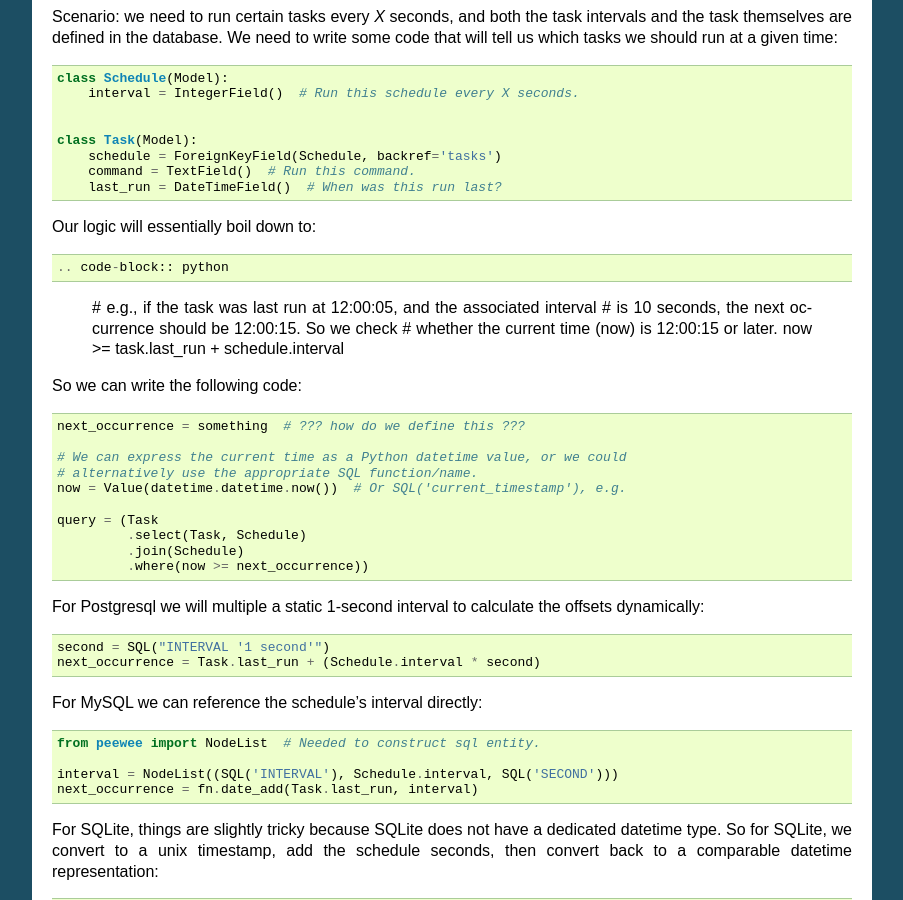
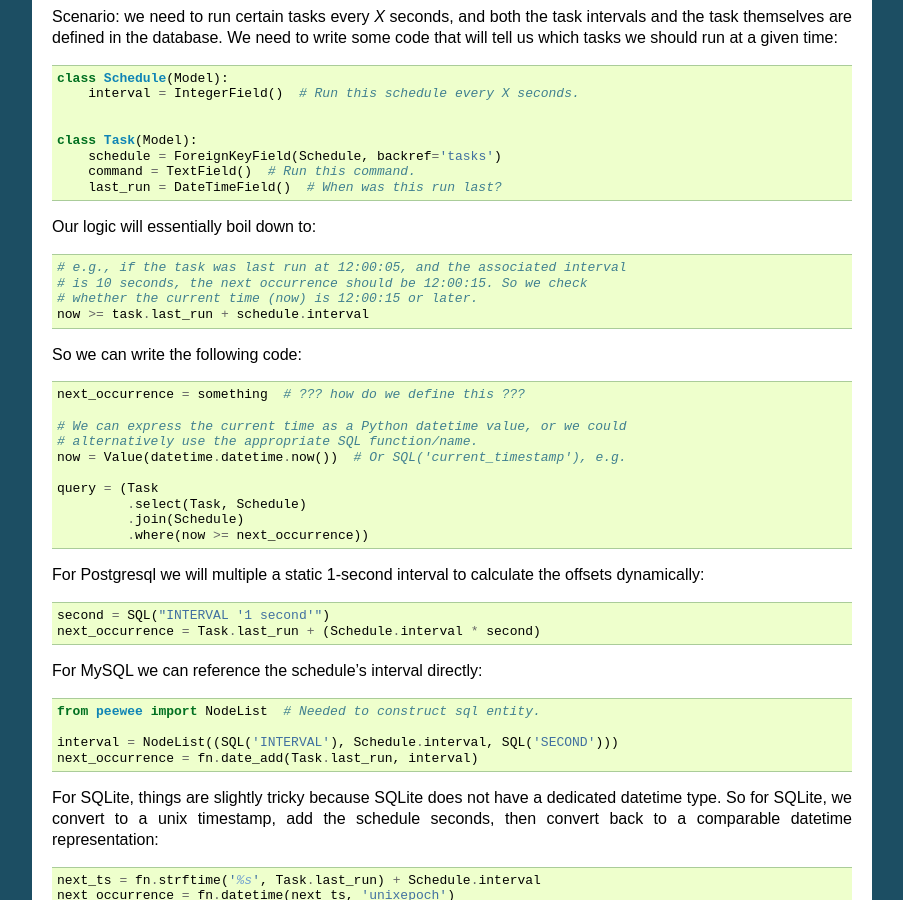
Before and after one commit to coleifer/peewee, a Sphinx documentation site: the page built from docs/peewee/hacks.rst, in a window 1280 px wide and 900 px high, scrolled down 6635 px. Shown: the whole window, without its empty margins (198-1101 px from the left). Built offline with Sphinx 7.4.7, drawn with Linux system fonts in a browser that asks for light colours; the version number could not be read and is left out.

```diff
--- a/docs/peewee/hacks.rst
+++ b/docs/peewee/hacks.rst
@@ -438,7 +438,7 @@ some code that will tell us which tasks we should run at a given time:
         command = TextField()  # Run this command.
         last_run = DateTimeField()  # When was this run last?
 
-Our logic will essentially boil down to::
+Our logic will essentially boil down to:
 
 .. code-block:: python
 
```
